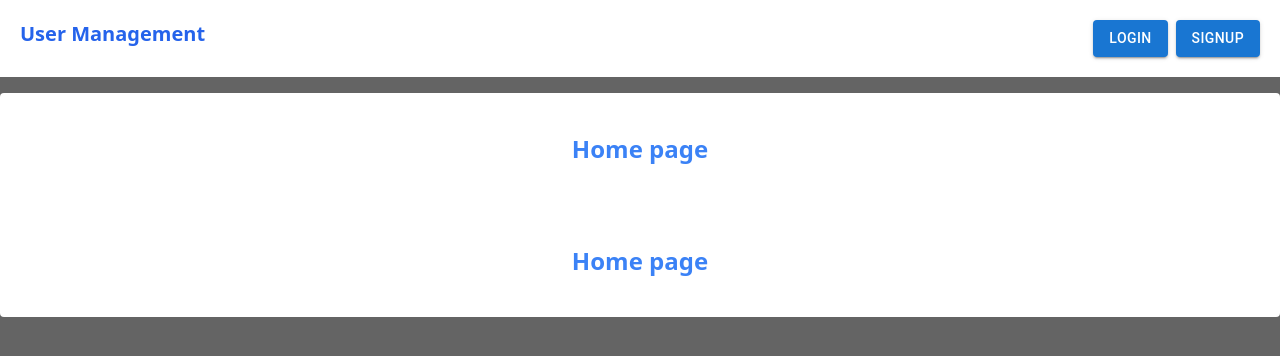
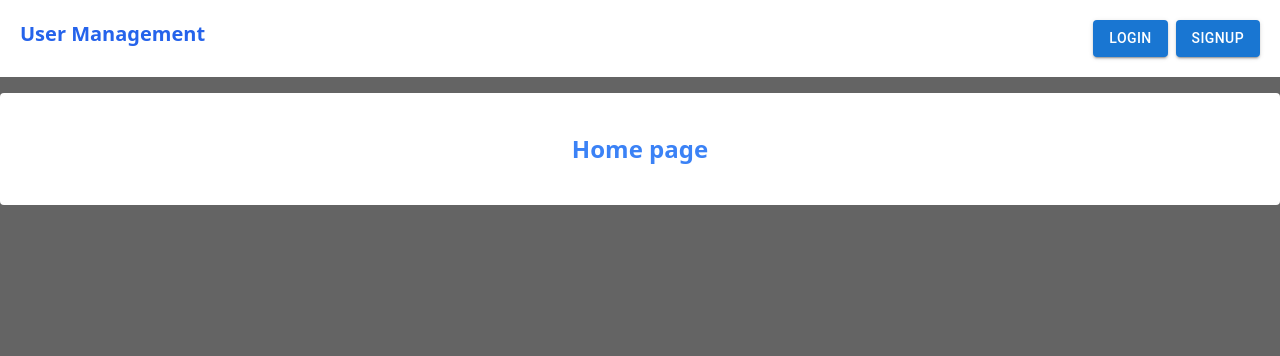
Before and after one commit to OmPrakashMallik2/user-management-client, a React (Create React App) app: page / in a window 1280 px wide. Shown: the top 356 px of the page. Built offline with nearby package versions, Linux system fonts and the light colour scheme.

Commit message:
fixed error

```diff
--- a/src/Components/Home.jsx
+++ b/src/Components/Home.jsx
@@ -4,7 +4,7 @@ function Home() {
     return (
         <div className='bg-white mt-4 rounded'>
             <h1 className=' p-10 text-center text-2xl font-bold text-blue-500'>Home page</h1>
-            <h1 className=' p-10 text-center text-2xl font-bold text-blue-500'>Home page</h1>
+            {/* <h1 className=' p-10 text-center text-2xl font-bold text-blue-500'>Home page</h1> */}
         </div>
     )
 }
--- a/src/Components/Login.jsx
+++ b/src/Components/Login.jsx
@@ -1,7 +1,6 @@
 import { Button, TextField } from '@mui/material';
 import axios from 'axios';
 import React, { useState } from 'react';
-import UserProfile from './UserProfile';
 import { useNavigate } from 'react-router-dom';
 
 function Login() {
--- a/src/Components/UserProfile.jsx
+++ b/src/Components/UserProfile.jsx
@@ -2,12 +2,12 @@ import axios from 'axios';
 import React from 'react'
 import { useLocation, useNavigate } from 'react-router-dom'
 
-function UserProfile({ userDataProp }) {
+function UserProfile() {
 
     const navigate = useNavigate();
 
     const location = useLocation();
-    const userData = location.state.userData; // Access user data from location state
+    const userDataProp = location.state.userData; // Access user data from location state
 
 
     const deleteUser = () => {
```
